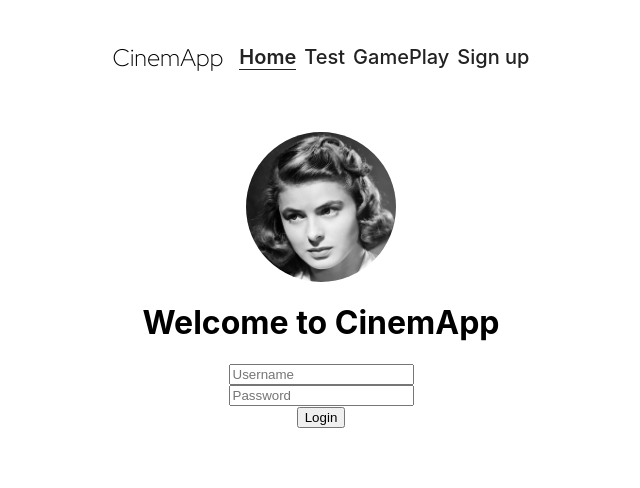
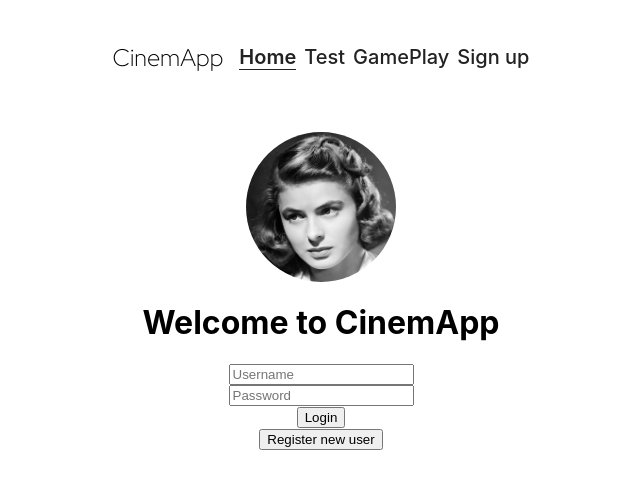
Before and after one commit to ponkinnm/cinemapp-v2, a React (Create React App) app: page / in a window 1280 px wide. Shown: the top 488 px of the page, without its empty margins (319-959 px from the left). Built offline with nearby package versions, Linux system fonts and the light colour scheme; no server answers.

Commit message:
signup button added (#11)

```diff
--- /dev/null
+++ b/src/SignupButton.js
@@ -0,0 +1,9 @@
+import React from 'react';
+import {Link} from "react-router-dom";
+export default function SignupButton(){
+    return <div>
+        <Link to="signup">
+        <button>Register new user</button>
+        </Link>
+    </div>
+}
--- a/src/Welcome.js
+++ b/src/Welcome.js
@@ -1,5 +1,6 @@
 import React, {useState} from 'react';
 import Login from "./Login";
+import SignupButton from "./SignupButton";
 import ingrid from "./img/bergman - intermezzo.jpg"
 
 function Welcome(props) {
@@ -13,6 +14,7 @@ function Welcome(props) {
             <input type="text" placeholder="Username"/>
             <input type={"text"} placeholder={"Password"}/>
             <Login />
+            <SignupButton />
         </div>
     );
 }
```
Also changed, not shown: src/Signup.js (line endings or trailing spaces).
